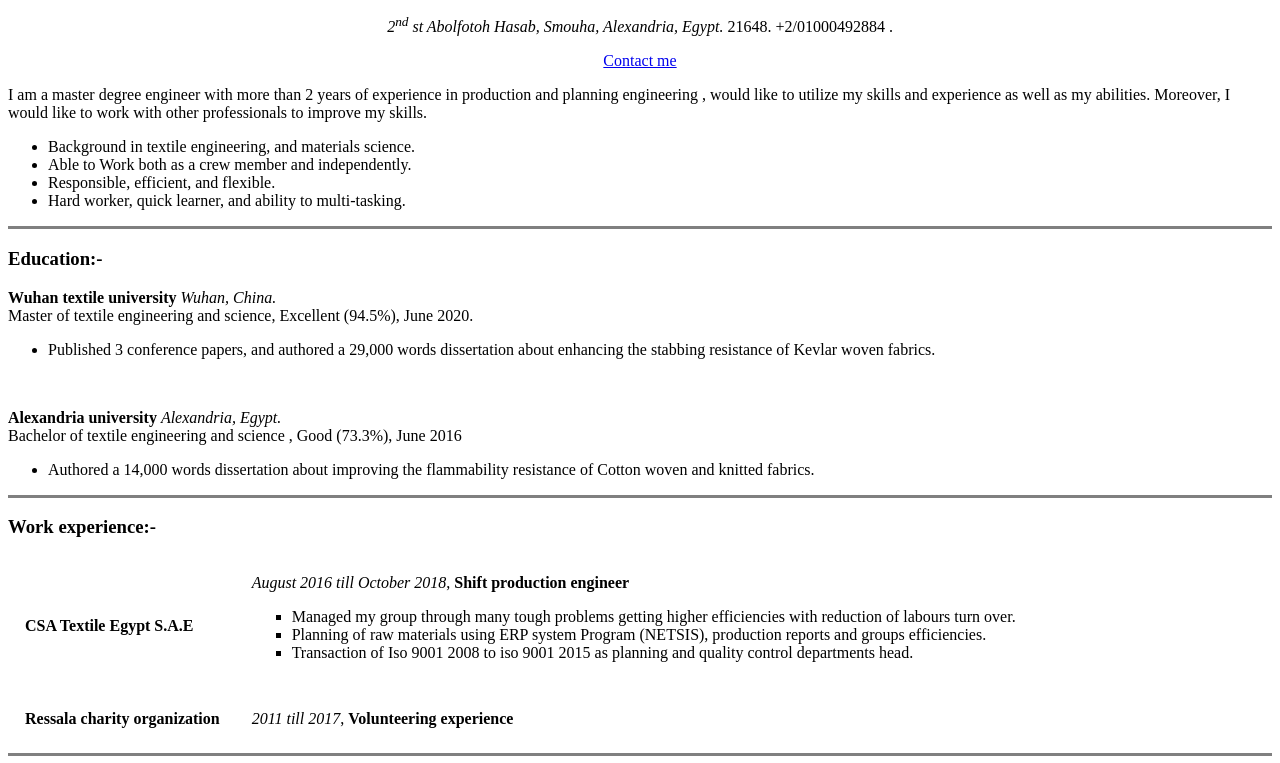
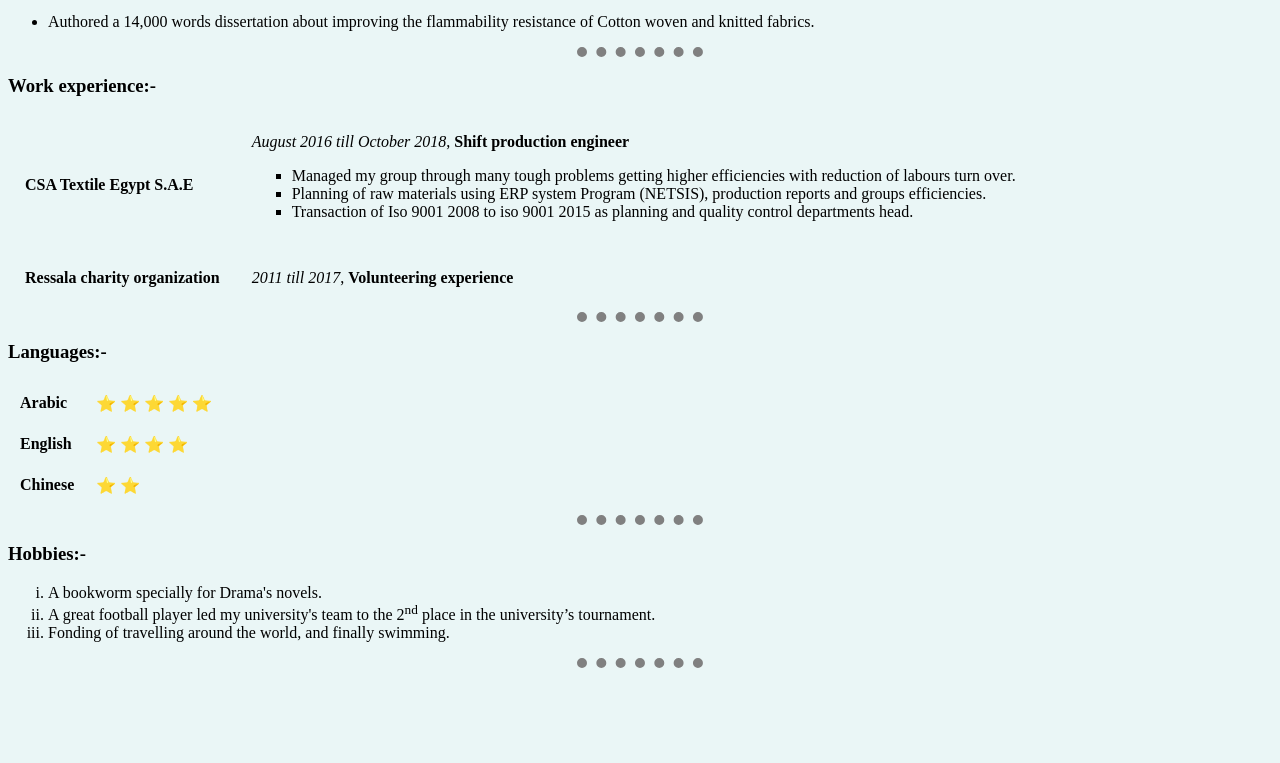
Before and after one commit to yehia-said/cv, a plain HTML site: page index.html in a window 1280 px wide. Shown: the part 581-1344 px from the top of the page. After the commit the page ends 1257 px from the top, so only its background shows below. Drawn offline with Linux system fonts and the light colour scheme.

Commit message:
Update index.html

```diff
--- a/index.html
+++ b/index.html
@@ -4,15 +4,27 @@
 <head>
   <meta charset="utf-8">
   <title>yehia said personal site</title>
+  <style>
+    body {
+      Background-color: #EAF6F6;
+    }
+
+    hr {
+      border-style: none;
+      border-top: dotted grey 10px;
+      width: 10%;
+    }
+  </style>
+
 </head>
 
 <body>
   <center>
-    <img src="yehia.png" alt="yehia's profile picture">
+    <img src="sources/yehia.png" width="200" height="200" alt="yehia's profile picture">
     <h1>Yehia Said</h1>
     <p><em><strong>Textile Engineer</strong></em></p>
     <p><em>2<sup>nd</sup> st Abolfotoh Hasab, Smouha, Alexandria, Egypt.</em> 21648. +2/01000492884 .</p>
-    <a href="Contact me.html" target="_blank">Contact me</a>
+    <a href="sources/contact me.html" target="_blank">Contact me</a>
   </center>
   <p>I am a master degree engineer with more than 2 years of experience in production and planning engineering ,
     would like to utilize my skills and experience as well as my abilities.
@@ -24,7 +36,7 @@
     <li>Hard worker, quick learner, and ability to multi-tasking.</li>
   </ul>
   </p>
-  <hr size=3 noshade>
+  <hr>
   <h3> Education:-</h3>
   <p><strong>Wuhan textile university</strong> <em>Wuhan, China.</em><br>
     Master of textile engineering and science, Excellent (94.5%), June 2020.<br>
@@ -43,7 +55,7 @@
     </li>
   </ul>
   </p>
-  <hr size=3 noshade>
+  <hr>
   <h3> Work experience:-</h3>
   <table cellpadding="15">
     <tbody>
@@ -63,7 +75,7 @@
       </tr>
     </tbody>
   </table>
-  <hr size=3 noshade>
+  <hr>
   <h3> Languages:-</h3>
   <table cellpadding="10" ;>
     <tbody>
@@ -81,14 +93,14 @@
       </tr>
     </tbody>
   </table>
-  <hr size=3 noshade>
+  <hr>
   <h3> Hobbies:-</h3>
   <ol type="i">
     <li>A bookworm specially for Drama's novels.</li>
     <li>A great football player led my university's team to the 2<sup>nd</sup> place in the university’s tournament.</li>
     <li>Fonding of travelling around the world, and finally swimming.</li>
   </ol>
-  <hr size=3 noshade>
+  <hr>
 
 
 </body>
```
